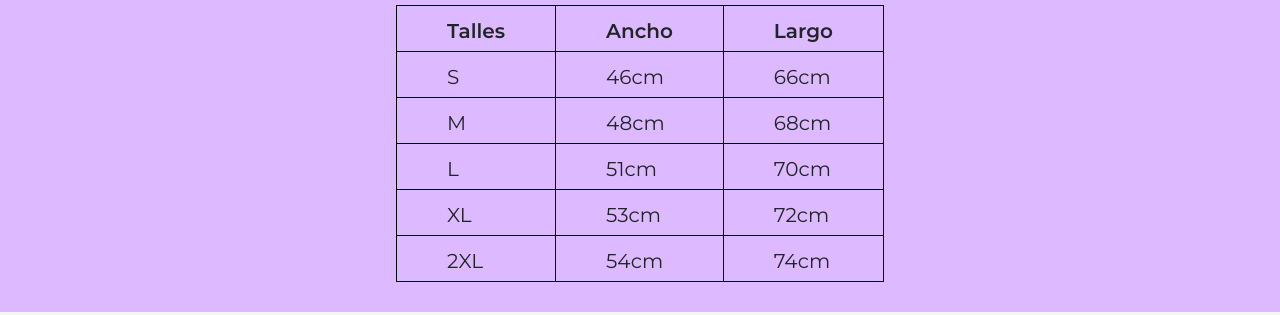
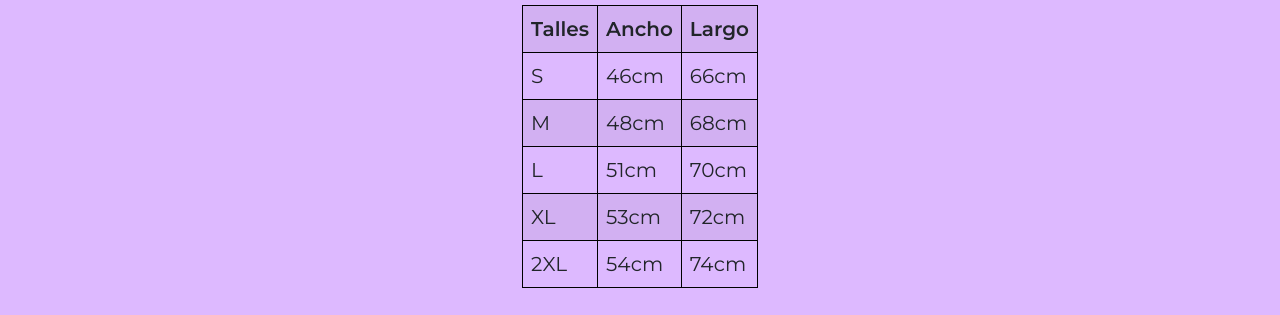
Before and after one commit to camgarci4/BIGFOOT-Camila-Garcia, a plain HTML site: page pages/talles.html in a window 1280 px wide. Shown: the part 151-466 px from the top of the page. Drawn offline with nearby package versions, Linux system fonts and the light colour scheme.

Commit message:
modifique tabla

```diff
--- a/pages/talles.html
+++ b/pages/talles.html
@@ -75,7 +75,8 @@
             <div class="talles">
                 <h2>Tabla de talles</h2>
 
-                <table class="padding">
+                <table class="table table-striped">
+
                 <tr>
                     <th>Talles</th>
                     <th>Ancho</th>
@@ -107,7 +108,6 @@
                     <td>74cm</td>
                 </tr>
               </table>
-            </div>
 
         </main>
         <footer>
--- a/style.css
+++ b/style.css
@@ -181,7 +181,7 @@ th,
 td {
     border: 1px solid black;
     border-collapse: collapse;
-    padding: 10px 50px 5px 50px;
+    padding: 20px 50px 5px 50px;
     font-size: 20px;
 }
 
```
Lines whose indentation alone changed are shown as unchanged.
